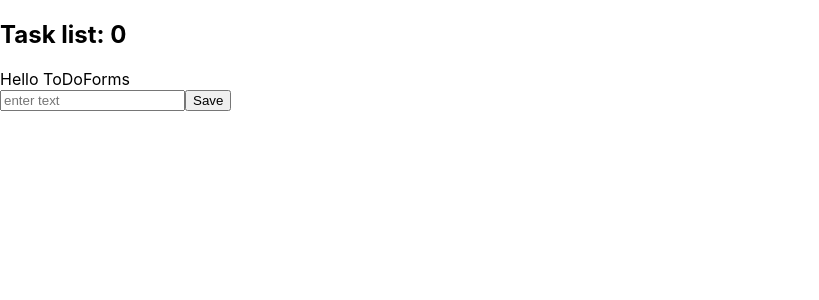
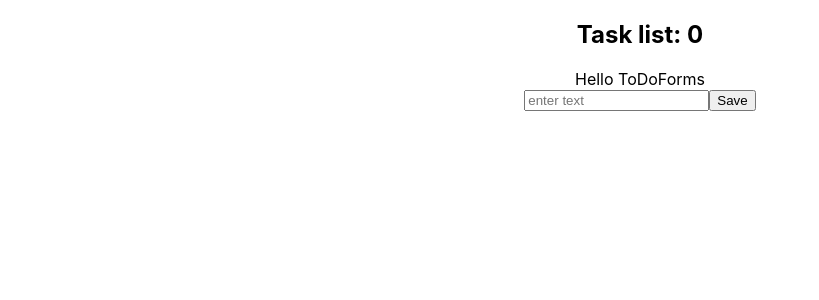
Before and after one commit to bubandrei/React_Todo, a React (Create React App) app: page / in a window 1280 px wide. Shown: the top 300 px of the page, without its empty margins (0-819 px from the left). Built offline with nearby package versions, Linux system fonts and the light colour scheme.

Commit message:
start css

```diff
--- a/src/App.js
+++ b/src/App.js
@@ -3,10 +3,12 @@ import { useState } from "react";
 import ToDo from "./components/Todo";
 import ToDoForm from "./components/TodoForm";
 import { nanoid } from "nanoid";
+import style from './components/Todo.module.css'
 
 const App = () => {
   const [todos, setTodos] = useState([]);
   const addTask = (userInput) => {
+    debugger
     if (userInput) {
       const newNote = {
         id: nanoid(),
@@ -18,16 +20,16 @@ const App = () => {
 
   };
   const remove = (id) => {
-    setTodos([...todos.filter(el => el.id != id)])
+    setTodos([...todos.filter(el => el.id !== id)])
   };
   const toggle = (id) => {
-    setTodos([...todos.map(el => {
+    setTodos([...todos.map((el) =>
       el.id === id ? { ...el, crossOut: !el.crossOut } : { ...el }
-    })])
+    )])
 
   };
   return (
-    <div>
+    <div className={style.wrap}>
       <div>
         <h2>Task list: {todos.length}</h2>
       </div>
--- a/src/components/Todo.jsx
+++ b/src/components/Todo.jsx
@@ -1,7 +1,6 @@
 import React from "react";
 
 const ToDo = ({ todo, toggle, remove }) => {
-debugger
     return (
         <div>
             <div onClick={() => toggle(todo.id)}>{todo.note}</div>
--- /dev/null
+++ b/src/components/Todo.module.css
@@ -0,0 +1,3 @@
+.wrap{
+    text-align: center;
+}
```
